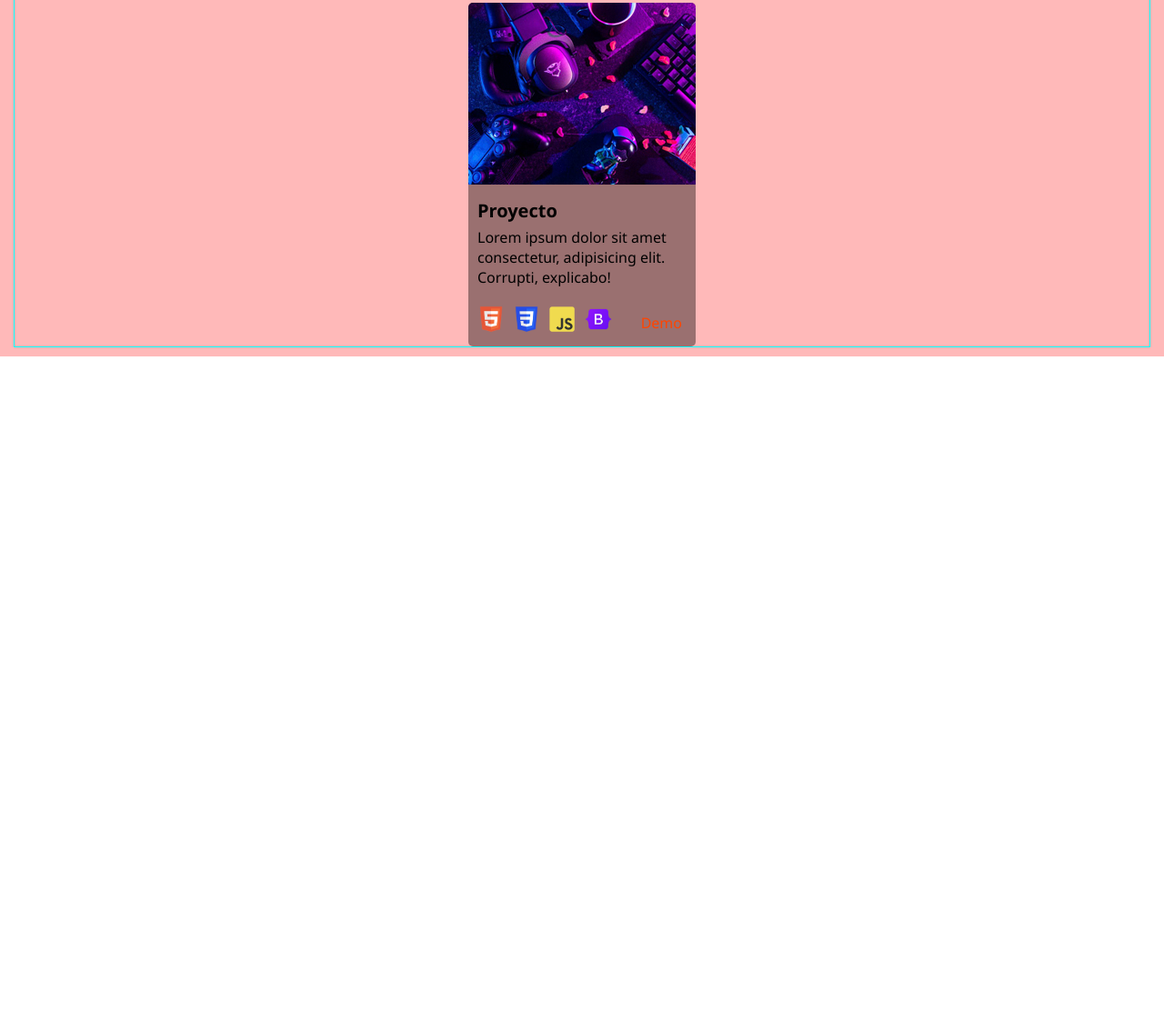
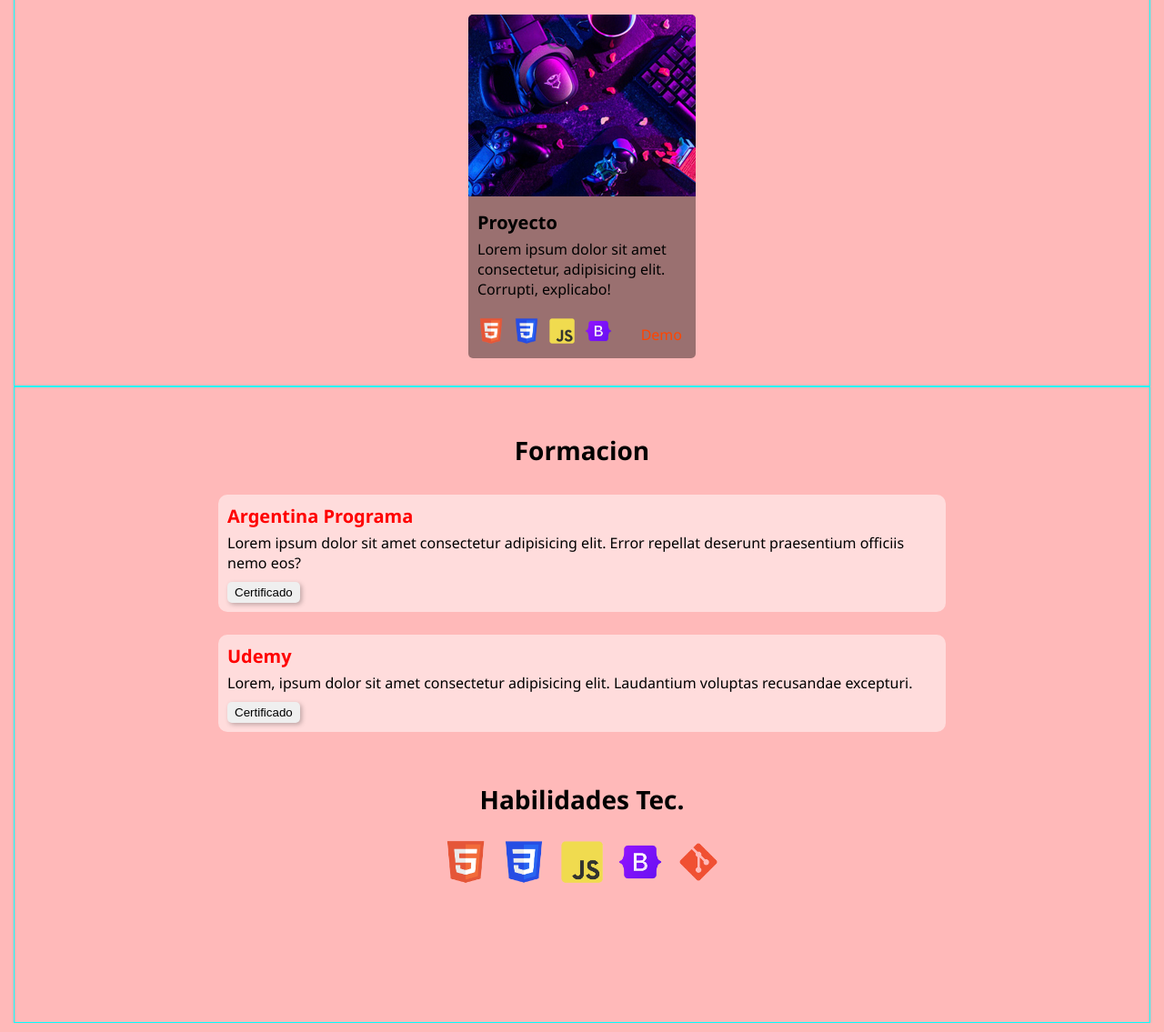
Before and after one commit to Lmc95/portafolio, a plain HTML site: page index.html in a window 1280 px wide. Shown: the part 2001-3136 px from the top of the page at 91% size. Before the commit the page ends 2393 px from the top, so only its background shows below. Drawn offline with Linux system fonts and the light colour scheme.

Commit message:
contenedor (formación) creado

```diff
--- /dev/null
+++ b/css/formacion.css
@@ -0,0 +1,53 @@
+.formacion {
+    display: flex;
+    flex-direction: column;
+    justify-content: flex-start;
+    align-items: center;
+    width: 100%;
+    min-height: calc(100vh - 100px);
+    border: 1px solid cyan;
+    padding: 50px 0 30px;
+}
+.cont_formacion {
+    width: 90%;
+    max-width: 800px;
+    margin-top: 30px;
+}
+.lista_cursos {
+    width: 100%;
+}
+.lista_cursos li {
+    background-color: rgba(255, 255, 255, 0.5);
+    border-radius: 10px;
+    padding: 10px;
+    margin-bottom: 25px;
+}
+
+.lista_cursos li h2 {
+    font-size: 1.25em;
+    color: red;
+    margin-bottom: 5px;
+}
+.certificado_curso button {
+    border: none;
+    margin-top: 10px;
+    padding: 4px 8px;
+    border-radius: 5px;
+    box-shadow: 2px 2px 5px rgba(0, 0, 0, 0.25);
+}
+
+.cont_tecnologias {
+    width: 100%;
+    display: flex;
+    flex-wrap: wrap;
+    justify-content: center;
+}
+.cont_tecnologias h1 {
+    width: 100%;
+    text-align: center;
+    margin: 30px 0 20px;
+}
+.tecnologias img {
+    width: 50px;
+    margin: 5px;
+}
--- a/css/perfil.css
+++ b/css/perfil.css
@@ -10,10 +10,9 @@
 .acerca_de h1 {
     width: 100%;
     text-align: center;
-    font-size: 1.25em;
     padding-bottom: 10px;
 }
 .foto_perfil img {
-    width: 150px;
+    width: 200px;
     padding: 20px 0;
 }
--- a/css/proyectos.css
+++ b/css/proyectos.css
@@ -6,7 +6,7 @@
     width: 100%;
     min-height: calc(100vh - 100px);
     border: 1px solid cyan;
-    padding-top: 50px;
+    padding: 50px 0 30px;
 }
 
 .carta_proyecto {
--- a/css/style.css
+++ b/css/style.css
@@ -92,3 +92,9 @@ main {
     margin: 4px 0;
     border-radius: 5px;
 }
+
+.titulo_contenedor {
+    font-size: 1.75em;
+    width: 100%;
+    text-align: center;
+}
--- a/index.html
+++ b/index.html
@@ -8,7 +8,8 @@
     <link rel="stylesheet" href="/css/style.css">
     <link rel="stylesheet" href="/css/portada.css">
     <link rel="stylesheet" href="/css/perfil.css">
-    <link rel="stylesheet" href="/css/proyectos.css"
+    <link rel="stylesheet" href="/css/proyectos.css">
+    <link rel="stylesheet" href="/css/formacion.css">
 </head>
 <body>
     <header>
@@ -51,14 +52,14 @@
                     <img src="/assets/imagenes/img/perfil-foto.png" alt="foto de perfil">
                 </figure>
                 <div class="acerca_de">
-                    <h1>Acerca de mi</h1>
+                    <h1 class="titulo_contenedor">Acerca de mi</h1>
                     <p>Lorem ipsum dolor sit amet consectetur adipisicing elit. Dolorum, atque? Distinctio, quisquam nemo. Consequatur soluta dolorum quos necessitatibus nulla quae?</p>
                 </div>
             </article>
 
             <!-- PROYECTOS -->
             <article class="proyectos">
-                <h1>Proyectos</h1>
+                <h1 class="titulo_contenedor">Proyectos</h1>
                 <!-- CARTA -->
                 <div class="carta_proyecto">
                     <figure class="img_proyecto">
@@ -98,6 +99,39 @@
                 </div>
             </article>
 
+            <!-- FORMACIÓN -->
+            <article class="formacion">
+                <h1 class="titulo_contenedor">Formacion</h1>
+                <div class="cont_formacion">
+                    <ul class="lista_cursos">
+                        <li>
+                            <h2>Argentina Programa</h2>
+                            <p>Lorem ipsum dolor sit amet consectetur adipisicing elit. Error repellat deserunt praesentium officiis nemo eos?</p>
+                            <a class="certificado_curso" href="/assets/cv.pdf" download="cv.pdf">
+                                <button>Certificado</button>
+                            </a>
+                        </li>
+                        <li>
+                            <h2>Udemy</h2>
+                            <p>Lorem, ipsum dolor sit amet consectetur adipisicing elit. Laudantium voluptas recusandae excepturi.</p>
+                            <a class="certificado_curso" href="/assets/cv.pdf" download="cv.pdf">
+                                <button>Certificado</button>
+                            </a>
+                        </li>
+                    </ul>
+                </div>
+                <div class="cont_tecnologias">
+                    <h1 class="titulo_contenedor">Habilidades Tec.</h1>
+                    <div class="tecnologias">
+                        <img src="/assets/imagenes/logo/html-01.png" alt="logo html">
+                        <img src="/assets/imagenes/logo/css-01.png" alt="logo css">
+                        <img src="/assets/imagenes/logo/js-01.png" alt="logo javascript">
+                        <img src="/assets/imagenes/logo/bootstrap-01.png" alt="logo botstrap">
+                        <img src="/assets/imagenes/logo/git-01.png" alt="logo git">
+                    </div>
+                </div>
+
+            </article>
         </section>
 
     </main>
```
Also changed, not shown: 1 other file.
